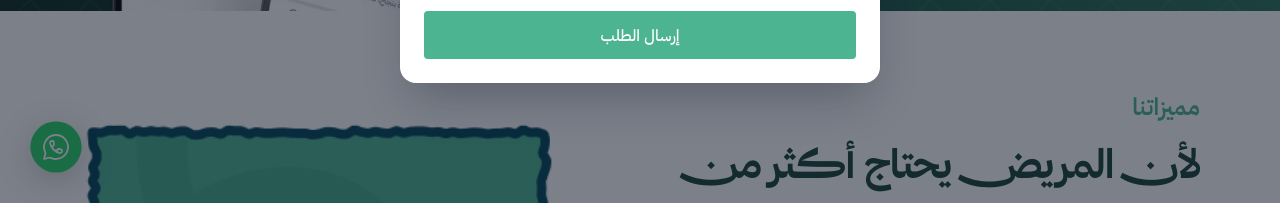
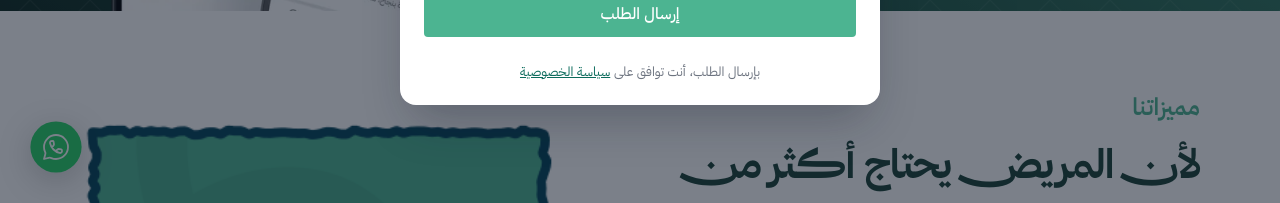
Before and after one commit to zalahamjad-prog/madacare-site, a plain HTML site: page index.html in a window 1280 px wide. Both pictures are taken after a click on the link "احجز موعدك". Shown: the part 597-800 px from the top of the page. Drawn offline with Linux system fonts and the light colour scheme.

Commit message:
Booking form: note that sending the request accepts the privacy policy
Co-Authored-By: Claude Opus 5.5 <noreply@anthropic.com>
Claude-Session: https://claude.ai/code/session_01G3zQSToKcE2amf3wyeXCbY

```diff
--- a/index.html
+++ b/index.html
@@ -491,6 +491,7 @@ j=d.createElement(s),dl=l!='dataLayer'?'&l='+l:'';j.async=true;j.src=
         <label><span>ملاحظات (اختياري)</span><textarea id="bkNote" maxlength="400" rows="3"></textarea></label>
         <p class="err" id="bkErr" role="alert" hidden></p>
         <button type="submit" class="btn btn-primary full" id="bkSend">إرسال الطلب</button>
+        <p class="consent">بإرسال الطلب، أنت توافق على <a href="#">سياسة الخصوصية</a></p>
       </form>
     </div>
     <div id="bkDone" hidden>
--- a/site.css
+++ b/site.css
@@ -530,3 +530,6 @@ html.hc .hero .lead, html.hc .grad .lead { color: #fff; }
   .svc-dots i { width: 8px; height: 8px; border-radius: 50%; background: #e5e7eb; }
   .svc-dots i.on { background: var(--primary); }
 }
+
+.consent { margin: 10px 0 0; font-size: .8125rem; line-height: 1.6; color: var(--para2); text-align: center; }
+.consent a { color: #0b6b5c; text-decoration: underline; }
```
